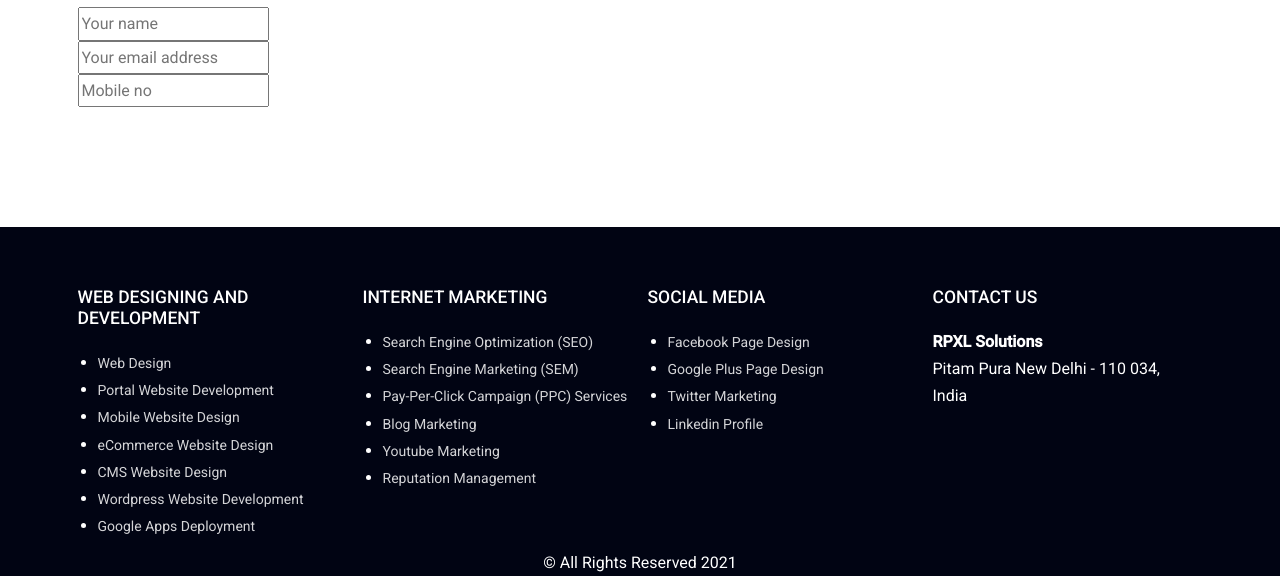
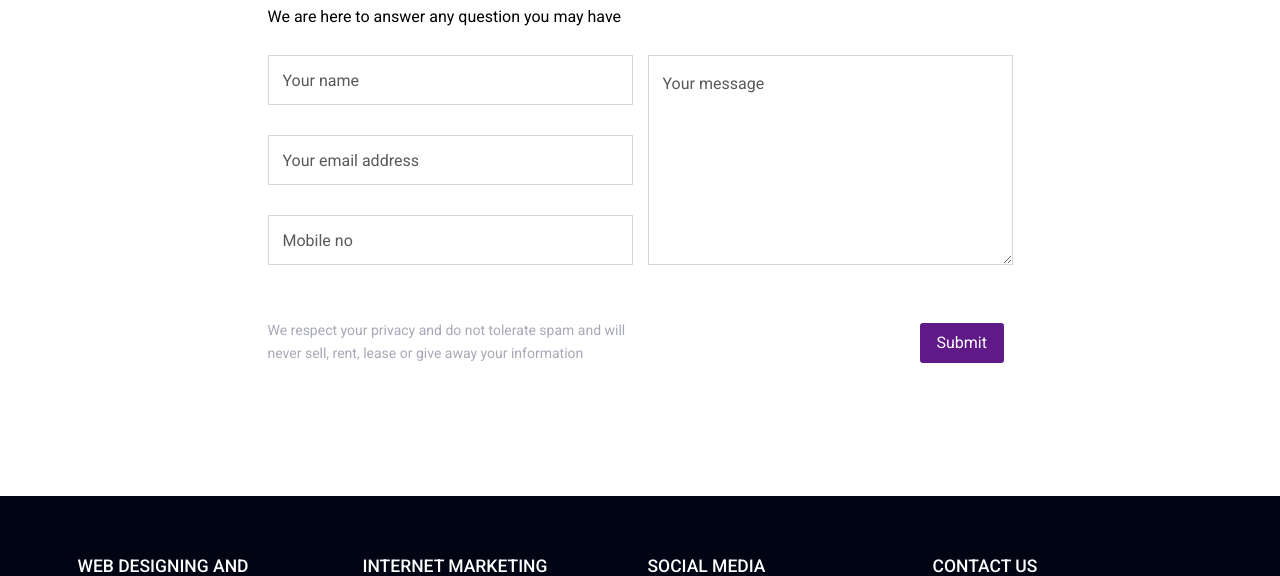
Before and after one commit to mkverma541/html-web-template-1, a plain HTML site: page contact-us.html in a window 1280 px wide. Shown: the part 576-1152 px from the top of the page. Drawn offline with nearby package versions, Linux system fonts and the light colour scheme.

Commit message:
contact us page

```diff
--- a/assets/css/style.css
+++ b/assets/css/style.css
@@ -178,3 +178,28 @@ footer {
     font-size: 12px;
     margin-right: 4px;
 }
+.contact-wrap h2 {
+    margin-bottom: 2rem;
+    font-size: 3.5rem;
+    font-weight: 600;
+}
+.contact-wrap input,.contact-wrap textarea  {
+    border: 1px solid #d5d6de;
+    height: 50px;
+    width: 100%;
+    padding: 14px;
+    margin: 1.5rem 0;
+}
+::placeholder {
+    color: #595959;
+}
+.contact-wrap textarea {
+    height: 210px;
+}
+.small-text {
+    font-size: 14px;
+    color: #a7a9b8;
+}
+.float-right {
+    float: right;
+}
--- a/contact-us.html
+++ b/contact-us.html
@@ -61,12 +61,13 @@
 <section class="ptb-12">
     <div class="container">
         <div class="contact-wrap">
-        <div class="row">
+            <div class="row justify-content-center">
+                <div class="col-lg-8">
                     <div class="col">
                         <h2>Drop us a line</h2>
                         <p>We are here to answer any question you may have</p>
                     </div>
-        </div>
+
                     <div class="row">
                         <div class="col-md-6">
                             <div class="form">
@@ -84,7 +85,19 @@
                             </div>
                         </div>
                         <div class="col-md-6">
-
+                                <textarea name="comment" rows="5" cols="10" placeholder="Your message"></textarea>
+                        </div>
+                    </div>
+                    <div class="row mt-5">
+                        <div class="col-md-6">
+                            <p class="small-text">We respect your privacy and do not tolerate spam and will never sell, rent, lease or give away your information</p>
+                        </div>
+                        <div class="col-md-6">
+                            <div class="btn float-right">
+                                <button type="submit" class="btn btn-primary m-0" value="Submit">Submit</button>
+                            </div>
+                        </div>
+                    </div>
                 </div>
             </div>
         </div>
```
Lines whose indentation alone changed are shown as unchanged.
